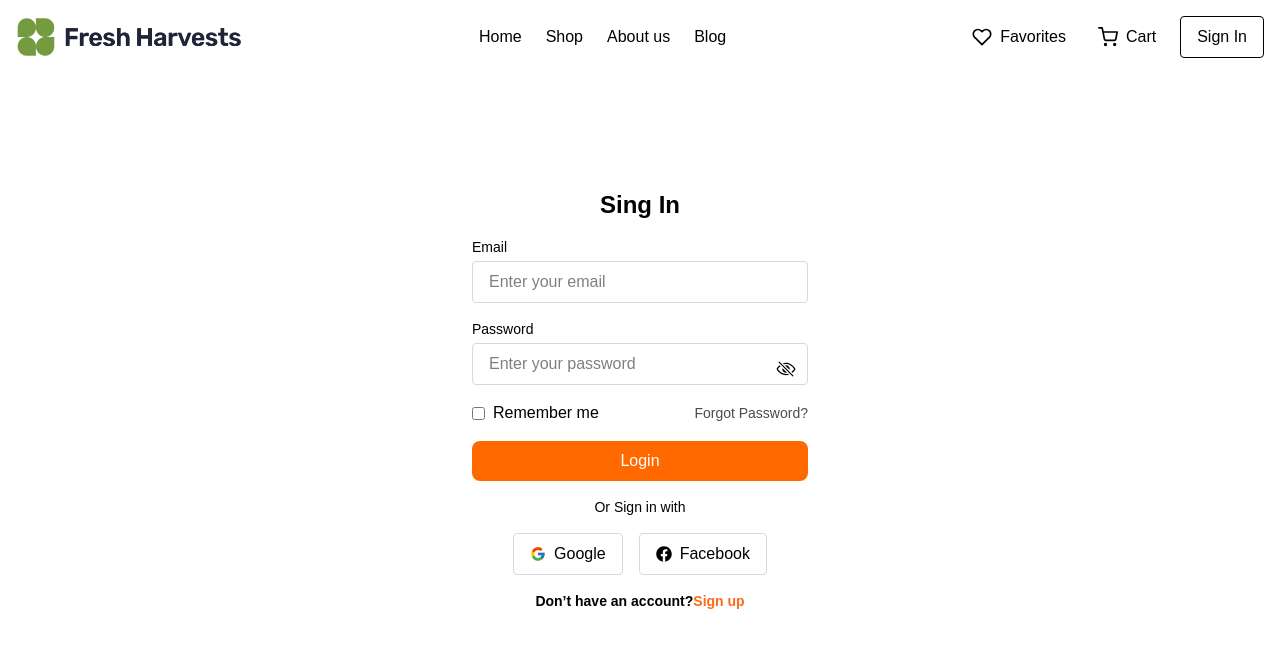
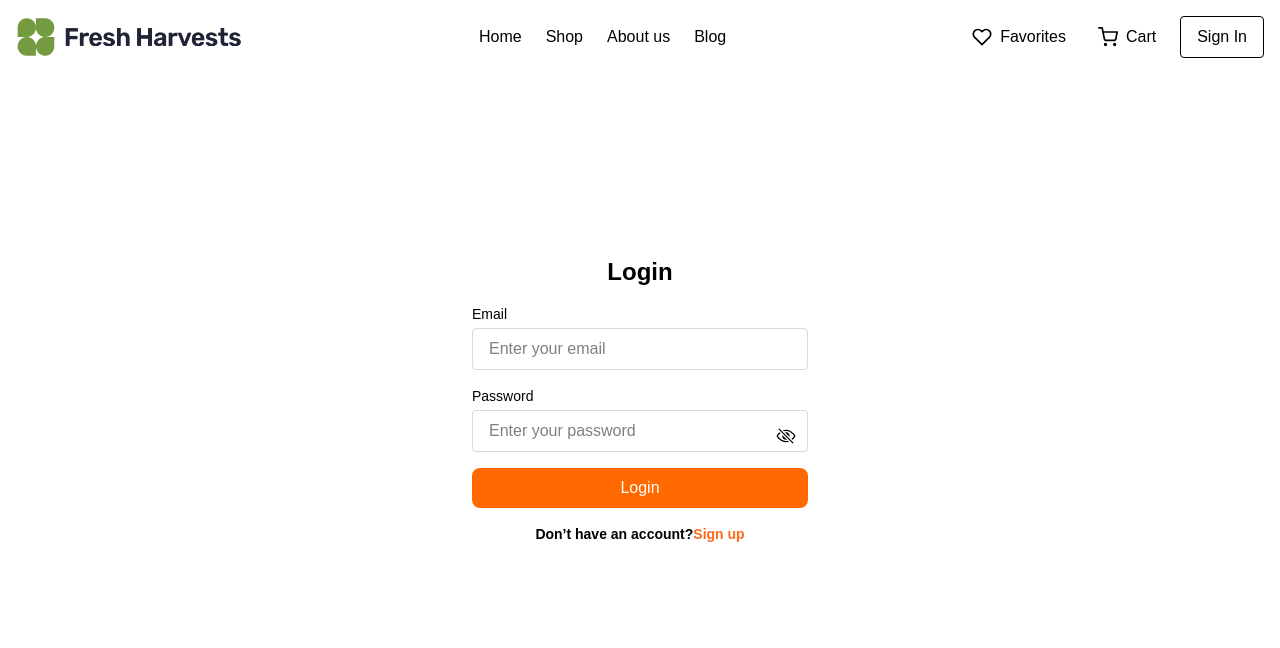
Before and after one commit to tahfeezmizan/fresh-harvests-smt, a Next.js app: page / in a window 1280 px wide. Both pictures are taken after a click on the button "Sign In". Shown: the top 648 px of the page. Built offline with nearby package versions, Linux system fonts and the light colour scheme.

Commit message:
refactor LoginFormModal to support both login and registration forms with separate handlers

```diff
--- a/src/app/components/Modal/LoginFormModal.jsx
+++ b/src/app/components/Modal/LoginFormModal.jsx
@@ -1,37 +1,46 @@
 "use client"
-import React from 'react'
+import React, { useState } from 'react';
 import { useForm } from 'react-hook-form';
-import { useState } from 'react';
 import { FaGoogle, FaFacebook } from 'react-icons/fa';
 import { IoEyeOffOutline, IoEyeOutline } from "react-icons/io5";
 import { FcGoogle } from "react-icons/fc";
 
 export default function LoginFormModal({ title }) {
-    const { register, handleSubmit, formState: { errors } } = useForm();
     const [showPassword, setShowPassword] = useState(false);
-    const onSubmit = (data) => {
-        console.log(data);
+    const [isLogin, setIsLogin] = useState(true);
+
+    const { register: registerLogin, handleSubmit: handleLoginSubmit, formState: { errors: loginErrors } } = useForm();
+    const { register: registerRegister, handleSubmit: handleRegisterSubmit, formState: { errors: registerErrors } } = useForm();
+
+    const onLoginSubmit = (data) => {
+        console.log("Login Data:", data);
+    };
+
+    const onRegisterSubmit = (data) => {
+        console.log("Register Data:", data);
     };
 
     return (
-        <div className="max-w-sm mx-auto bg-white p-6 rounded-lg  text-black">
-            <h2 className="text-2xl font-bold text-center mb-4">{title}</h2>
-            <form onSubmit={handleSubmit(onSubmit)}>
+        <div className="max-w-sm mx-auto bg-white p-6 rounded-lg text-black">
+            {isLogin ? (
+                <div className="LoginForm">
+                    <h2 className="text-2xl font-bold text-center mb-4">Login</h2>
+                    <form onSubmit={handleLoginSubmit(onLoginSubmit)}>
                         <div className="mb-4">
                             <label className="block text-sm font-medium mb-1">Email</label>
                             <input
                                 type="email"
-                        {...register('email', { required: 'Email is required' })}
+                                {...registerLogin('email', { required: 'Email is required' })}
                                 className="w-full px-4 py-2 border border-[#D9D9D9] outline-none rounded"
                                 placeholder="Enter your email"
                             />
-                    {errors.email && <p className="text-red-500 text-xs mt-1">{errors.email.message}</p>}
+                            {loginErrors.email && <p className="text-red-500 text-xs mt-1">{loginErrors.email.message}</p>}
                         </div>
                         <div className="mb-4 relative">
                             <label className="block text-sm font-medium mb-1">Password</label>
                             <input
                                 type={showPassword ? 'text' : 'password'}
-                        {...register('password', { required: 'Password is required' })}
+                                {...registerLogin('password', { required: 'Password is required' })}
                                 className="w-full px-4 py-2 border border-[#D9D9D9] outline-none rounded"
                                 placeholder="Enter your password"
                             />
@@ -42,28 +51,62 @@ export default function LoginFormModal({ title }) {
                             >
                                 {showPassword ? <IoEyeOutline className="h-5 w-5" /> : <IoEyeOffOutline className="h-5 w-5" />}
                             </button>
-                    {errors.password && <p className="text-red-500 text-xs mt-1">{errors.password.message}</p>}
-                </div>
-                <div className="flex justify-between items-center mb-4">
-                    <label className="flex items-center">
-                        <input type="checkbox" className="mr-2" /> Remember me
-                    </label>
-                    <a href="#" className="text-sm text-[#4A4A52]">Forgot Password?</a>
+                            {loginErrors.password && <p className="text-red-500 text-xs mt-1">{loginErrors.password.message}</p>}
                         </div>
                         <button type="submit" className="w-full bg-orange-500 text-white py-2 rounded-lg">Login</button>
                     </form>
-            <div className="text-center my-4 text-sm">Or Sign in with</div>
-            <div className="flex justify-center gap-4">
-                <button className="flex items-center gap-2 px-4 py-2 border border-[#D9D9D9] outline-none rounded">
-                    <FcGoogle /> Google
-                </button>
-                <button className="flex items-center gap-2 px-4 py-2 border border-[#D9D9D9] outline-none rounded">
-                    <FaFacebook /> Facebook
-                </button>
-            </div>
                     <p className="text-center text-sm font-semibold mt-4">Don’t have an account?
-                <a href="#" className="text-[#FF6A1A]">Sign up</a>
+                        <button onClick={() => setIsLogin(false)} className="text-[#FF6A1A]"> Sign up</button>
                     </p>
                 </div>
+            ) : (
+                <div className="LoginForm">
+                    <h2 className="text-2xl font-bold text-center mb-4">Register</h2>
+                    <form onSubmit={handleRegisterSubmit(onRegisterSubmit)}>
+                        <div className="mb-4">
+                            <label className="block text-sm font-medium mb-1">Name</label>
+                            <input
+                                type="text"
+                                {...registerRegister('name', { required: 'Name is required' })}
+                                className="w-full px-4 py-2 border border-[#D9D9D9] outline-none rounded"
+                                placeholder="Enter your name"
+                            />
+                            {registerErrors.name && <p className="text-red-500 text-xs mt-1">{registerErrors.name.message}</p>}
+                        </div>
+                        <div className="mb-4">
+                            <label className="block text-sm font-medium mb-1">Email</label>
+                            <input
+                                type="email"
+                                {...registerRegister('email', { required: 'Email is required' })}
+                                className="w-full px-4 py-2 border border-[#D9D9D9] outline-none rounded"
+                                placeholder="Enter your email"
+                            />
+                            {registerErrors.email && <p className="text-red-500 text-xs mt-1">{registerErrors.email.message}</p>}
+                        </div>
+                        <div className="mb-4 relative">
+                            <label className="block text-sm font-medium mb-1">Password</label>
+                            <input
+                                type={showPassword ? 'text' : 'password'}
+                                {...registerRegister('password', { required: 'Password is required' })}
+                                className="w-full px-4 py-2 border border-[#D9D9D9] outline-none rounded"
+                                placeholder="Enter your password"
+                            />
+                            <button
+                                type="button"
+                                className="absolute right-3 top-10"
+                                onClick={() => setShowPassword(!showPassword)}
+                            >
+                                {showPassword ? <IoEyeOutline className="h-5 w-5" /> : <IoEyeOffOutline className="h-5 w-5" />}
+                            </button>
+                            {registerErrors.password && <p className="text-red-500 text-xs mt-1">{registerErrors.password.message}</p>}
+                        </div>
+                        <button type="submit" className="w-full bg-orange-500 text-white py-2 rounded-lg">Register</button>
+                    </form>
+                    <p className="text-center text-sm font-semibold mt-4">Already have an account?
+                        <button onClick={() => setIsLogin(true)} className="text-[#FF6A1A]"> Log In</button>
+                    </p>
+                </div>
+            )}
+        </div>
     );
-};
+}
```
Lines whose indentation alone changed are shown as unchanged.
